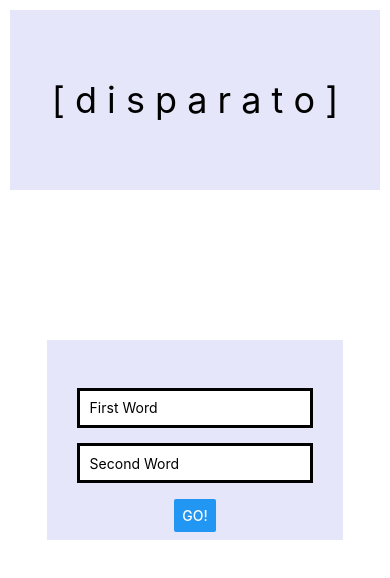
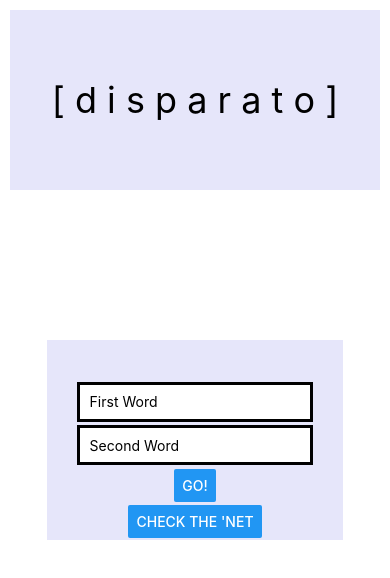
Before and after one commit to egrivalsky/disparato, a React Native app: screen / in a window 390 px wide. Shown: the top 578 px of the page. Built offline with nearby package versions, Linux system fonts and the light colour scheme.

Commit message:
returns json as expected

```diff
--- a/screens/Start.js
+++ b/screens/Start.js
@@ -25,6 +25,22 @@ const Start = (props) => {
     setSelectedWordTwo('');
   }
 
+  const netHandler = async () => {
+    try {
+      let response = await fetch('http://192.168.1.184:8000/related_words/puppy/kitten/data.json');
+
+    let json = await response.json();
+    console.log(json)
+    return response
+    } catch(error) {
+      console.log(error)
+    }
+    // .then(disparato => console.log('JSON: ' + JSON.stringify(disparato)))
+    // .then(console.log('all done on the front end'))
+    // .catch(error => console.log('ERROR: ' + error.message))
+
+  }
+
     return (
       <TouchableWithoutFeedback onPress={Keyboard.dismiss} >
         <View style={styles.screen}>
@@ -44,7 +60,7 @@ const Start = (props) => {
             </TextInput>
 
             <Button title="Go!" onPress={goButtonHandler}></Button>
-
+            <Button title="Check the 'Net" onPress={netHandler}></Button>
         </View>
 
 
```
